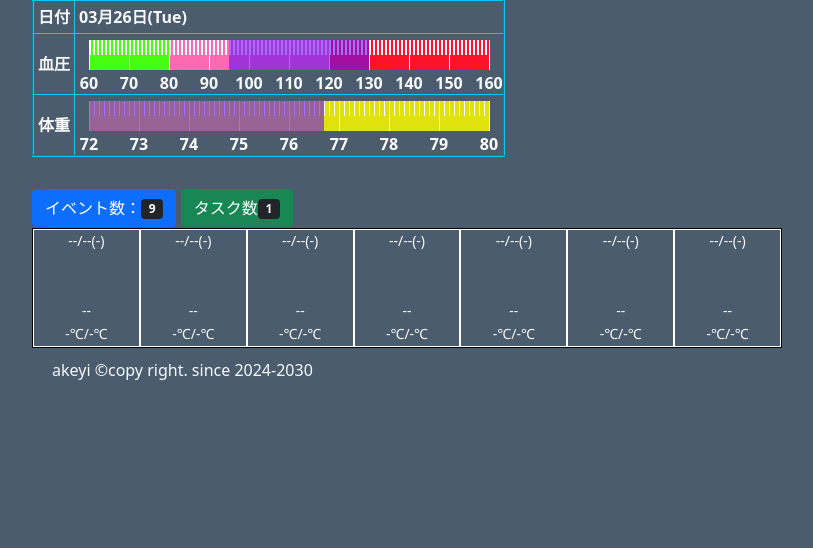
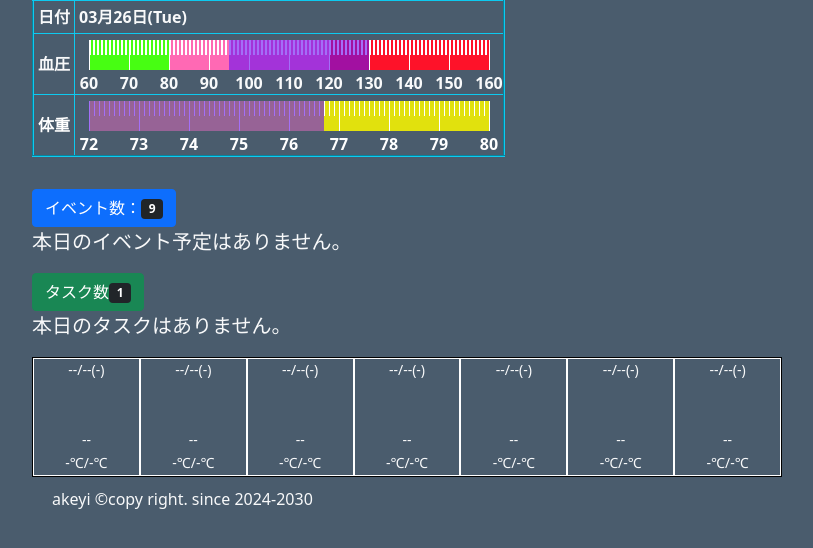
Before and after one commit to akeyi2018/MatplotlibForFlask, a Flask app: page /home in a window 1280 px wide. Shown: the part 153-701 px from the top of the page, without its empty margins (50-863 px from the left). Run offline with Flask 3, Linux system fonts and the light colour scheme; a user stored in the database is signed in; some libraries are stand-ins or nearby versions.

Commit message:
0000000021:本日のタスク表示

```diff
--- a/templates/dashboard.html
+++ b/templates/dashboard.html
@@ -34,24 +34,17 @@
 </div>
 {% endif %}
 
-
 <!-- イベントバッジ -->
 <a type="button" class="btn btn-primary" style="margin-top: 2em;" onclick="showTab('{{nav[2].id}}')">
   イベント数：<span class="badge bg-dark">{{home.running_event | length}}</span>
   <span class="visually-hidden">unread messages</span>
 </a>
-{% if home.today_event|length > 0 %}
-<button type="button" class="btn btn-primary" style="margin-top: 2em;" >
-  本日残：<span class="badge bg-dark">{{home.today_event | length}}</span>
-  <span class="visually-hidden">unread messages</span>
-</button>
-{% endif %}
 <!-- 本日の予定(イベント) -->
 {% if home.today_event %}
 <table class="table-info table-bordered border-info table-sm text-white" border="2" style="margin-top: 1em;">
   <thead>
     <tr>
-      <th scope="col">No.</th>
+      <th scope="col">#</th>
       <th scope="col">名称</th>
       <th scope="col">内容</th>
       <th scope="col">管理操作</th>
@@ -73,17 +66,14 @@
   </tbody>
 </table>
 {% else %}
-
+<p class="lead">本日のイベント予定はありません。</p>
 {% endif %}
-<button type="button" class="btn btn-success" style="margin-top: 2em;" onclick="showTab('{{nav[3].id}}')">
+<button type="button" class="btn btn-success" onclick="showTab('{{nav[3].id}}')">
   タスク数<span class="badge bg-dark">{{home.running_task | length}}</span>
   <span class="visually-hidden">unread messages</span>
 </button>
-{% if home.today_task|length > 0 %}
-<button type="button" class="btn btn-success" style="margin-top: 2em;">
-  本日残<span class="badge bg-dark">{{home.today_task | length}}</span>
-  <span class="visually-hidden">unread messages</span>
-</button>
+{% if home.today_task|length == 0 %}
+<p class="lead">本日のタスクはありません。</p>
 {% endif %}
 {% if home.today_task %}
 <table class="table-info table-bordered border-info table-sm text-white" border="2" style="margin-top: 1em;">
```
Also changed, not shown: settings/health_db.db.
